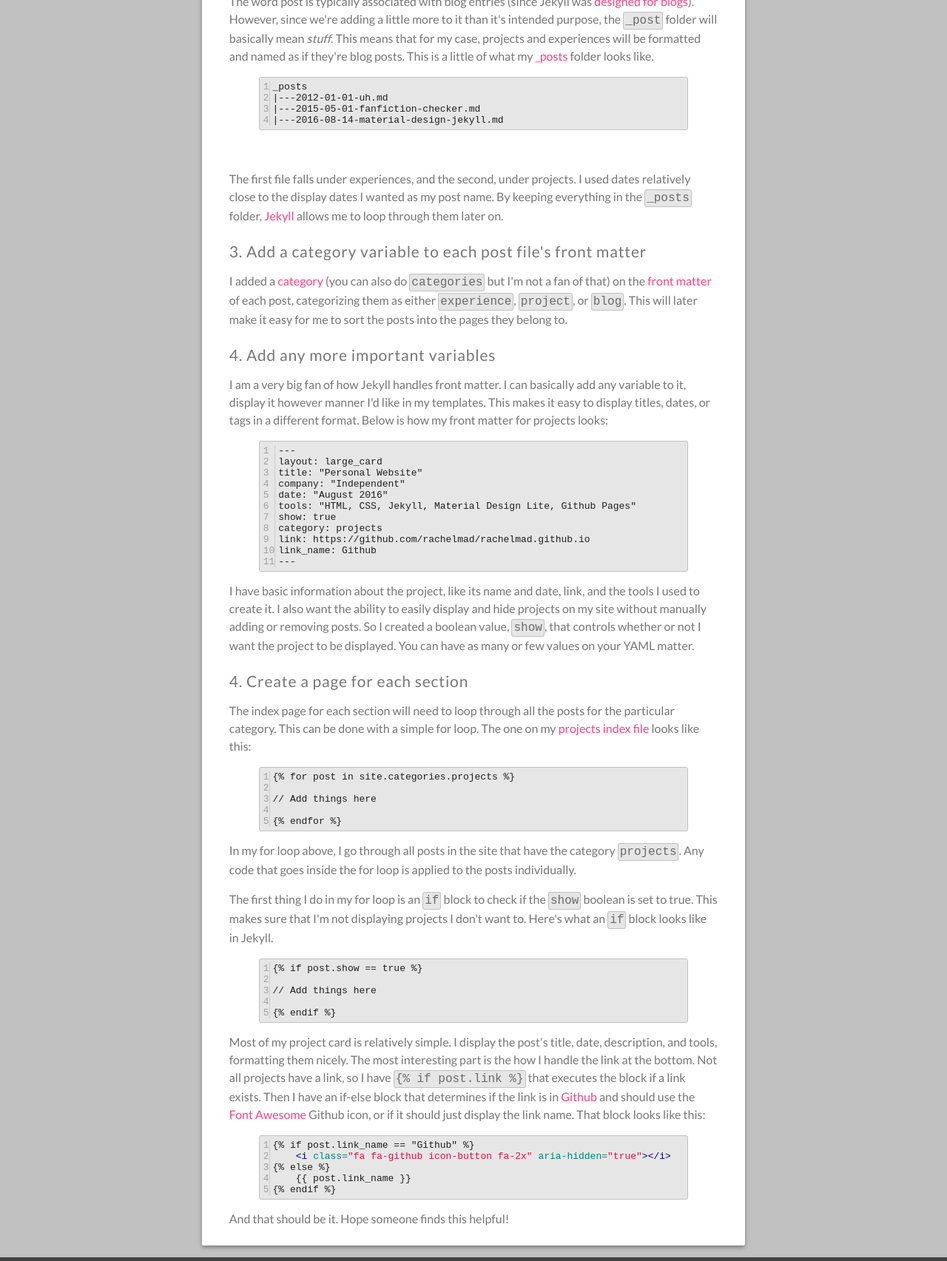
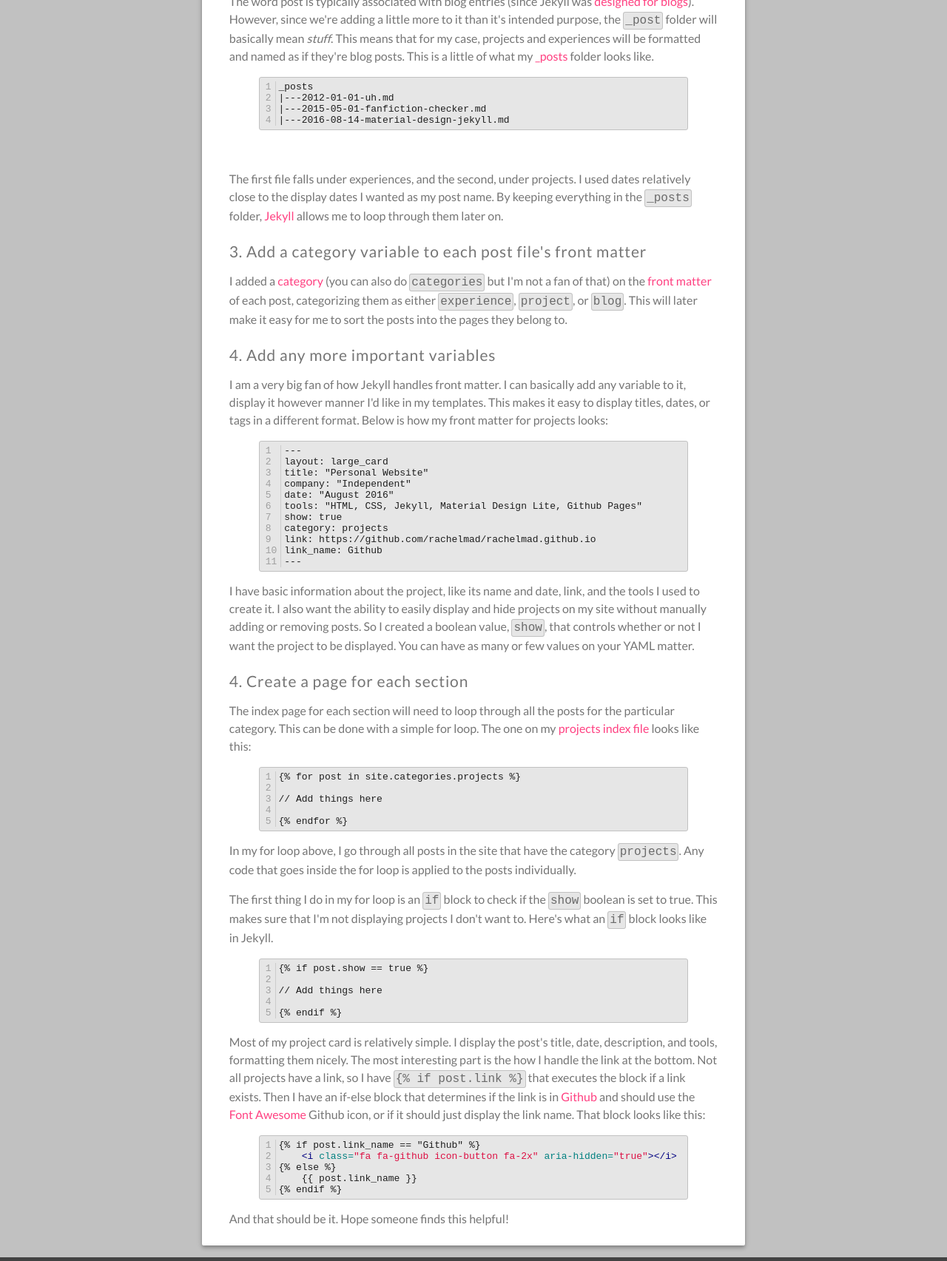
Before and after one commit to rachelmad/rachelmad.github.io, a Jekyll site: the page built from _posts/2016-08-27-jekyll-categories.md, in a window 1280 px wide. Shown: the part 555-2260 px from the top of the page at 74% size. Built offline with Jekyll 4.4.1, drawn with Linux system fonts in a browser that asks for light colours; nearby versions of some CDN libraries; some web fonts are replaced.

Commit message:
Adjusted code block line numbers padding

```diff
--- a/css/syntax.css
+++ b/css/syntax.css
@@ -65,6 +65,6 @@
 .highlight .vg { color: #008080 } /* Name.Variable.Global */
 .highlight .vi { color: #008080 } /* Name.Variable.Instance */
 .highlight .il { color: #009999 } /* Literal.Number.Integer.Long */
-.highlight .lineno { color: rgb(160, 160, 160); display:inline-block; padding: 0; border-right:1px solid #ccc; }
+.highlight .lineno { color: rgb(160, 160, 160); display:inline-block; padding: 0 5px 0 3px; border-right:1px solid #ccc; }
 .highlight pre code { display: block; white-space: pre; overflow-x: auto; word-wrap: normal; }
 .highlight pre { margin: 0; }
```
